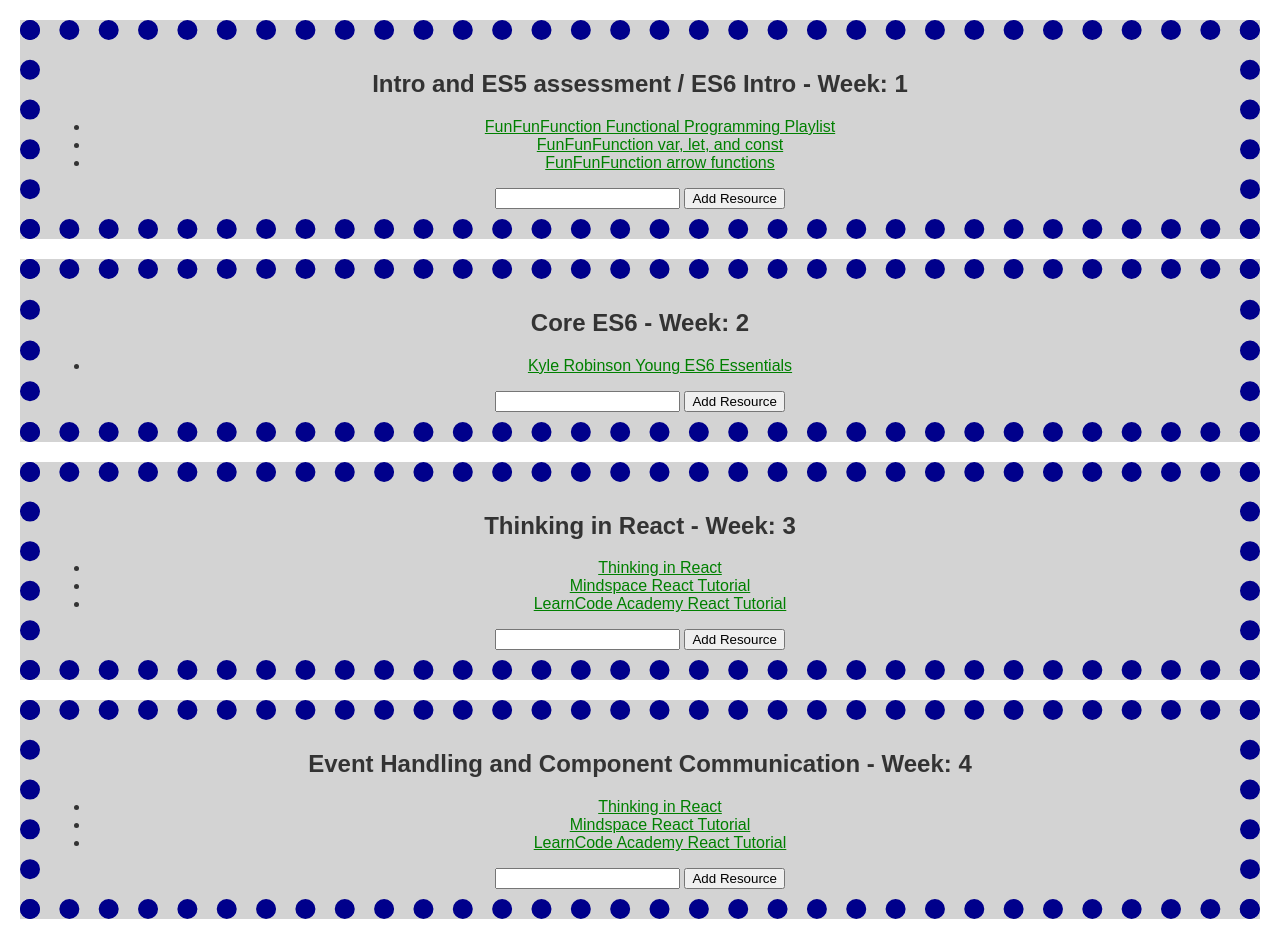
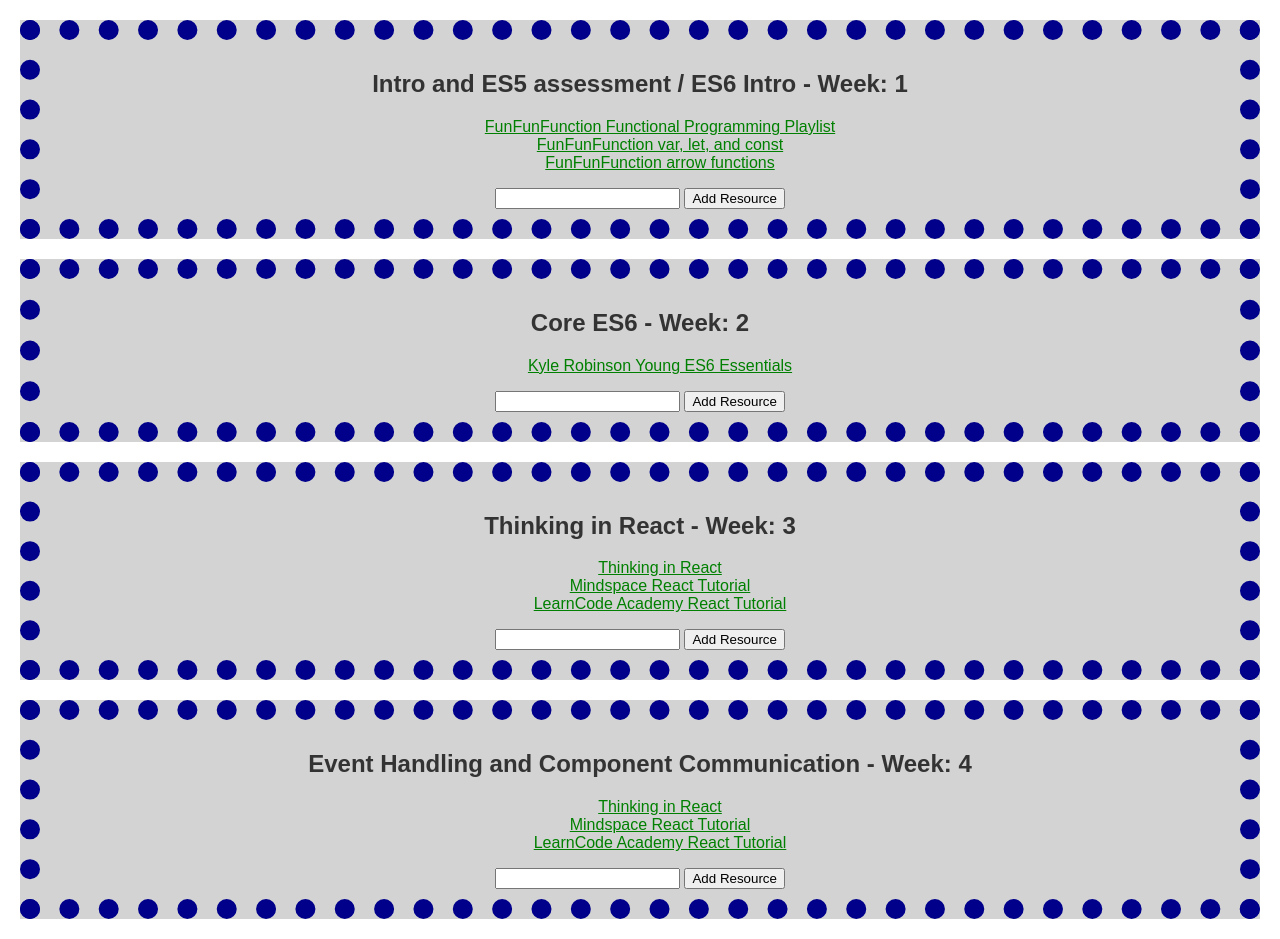
Before and after one commit to JimmyLongbottom/BookmarkManager, a React (Create React App) app: page / in a window 1280 px wide. Built offline with nearby package versions, Linux system fonts and the light colour scheme.

Commit message:
removed bullets from list items

```diff
--- a/src/Subject.css
+++ b/src/Subject.css
@@ -7,3 +7,7 @@
   margin: 20px;
   padding: 10px;
 }
+
+.list{
+  list-style: none;
+}
--- a/src/Subject.js
+++ b/src/Subject.js
@@ -50,7 +50,7 @@
       <div className='sub'>
         <h2 onClick={this.handleClick}>{this.props.items.subject}</h2>
 
-        <ul>
+        <ul className='list'>
           {this.props.items.resources.map((resource) => {
             if(this.state.isClicked){
               return(
```
